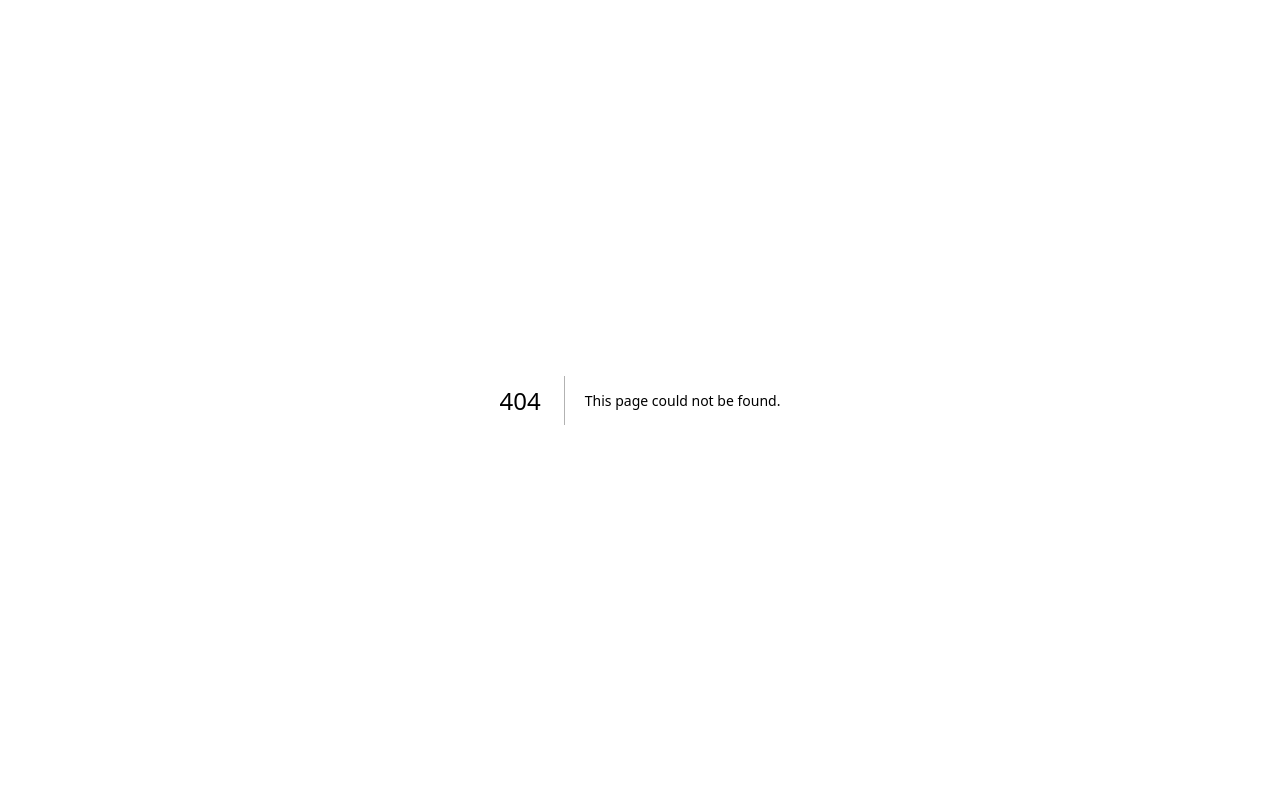
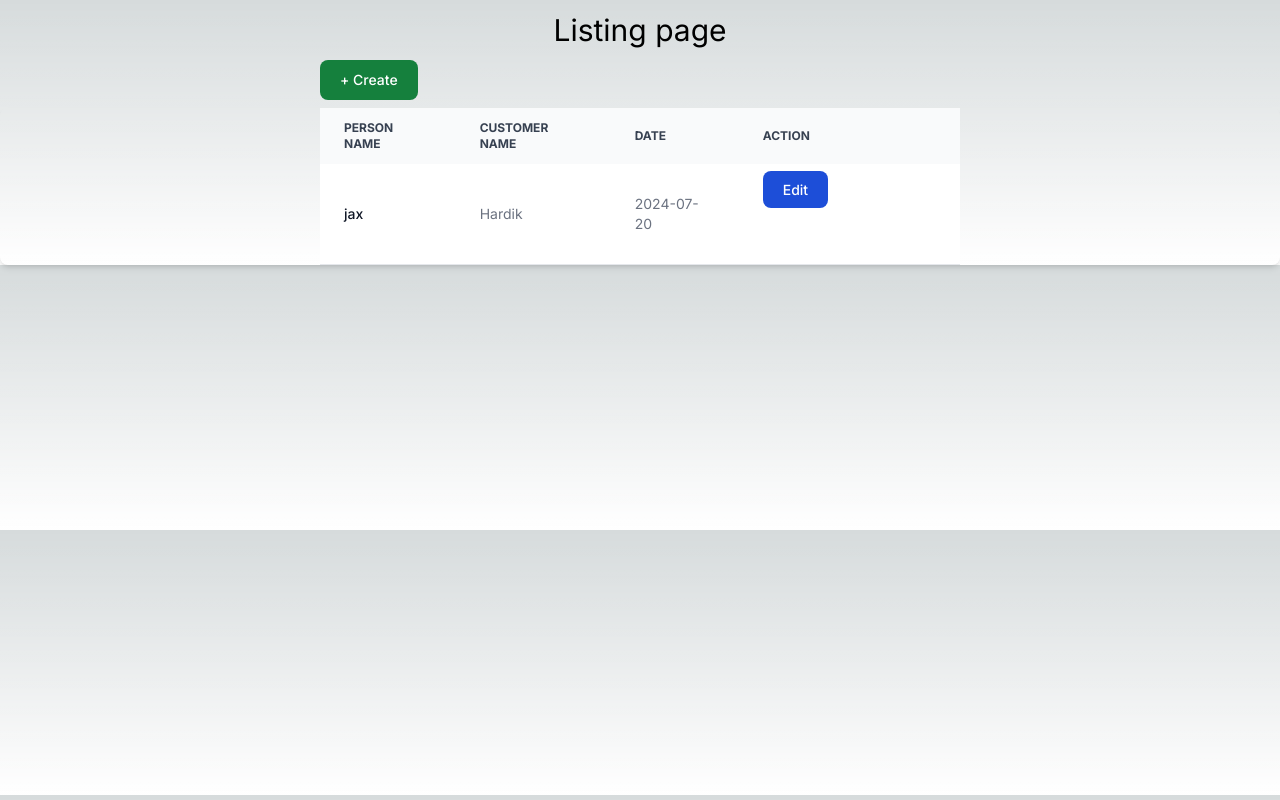
Before and after one commit to Hardik-erda2024/ShutterForm, a Next.js app: page /List in a window 1280 px wide. Before the commit this address had no page. Built offline with nearby package versions, Linux system fonts and the light colour scheme.

Commit message:
discount valition added, listing page added, modifiy some comp

```diff
--- /dev/null
+++ b/app/List/page.tsx
@@ -0,0 +1,63 @@
+"use client"
+import Link from "next/link";
+import { useDispatch, useSelector } from "react-redux";
+import BtnComp from "../component/BtnComp";
+import { useRouter } from "next/navigation";
+import { deleteItem } from "../RTK/Features/shutterSell/shutterSellSlice";
+
+export default ()=>{
+    const shutterList = useSelector((state:any)=>state.shutterSellList)
+    const navigate = useRouter()
+    const dispatch = useDispatch()
+    return (
+        <>
+    <h1 className="text-center my-3 text-3xl">Listing page</h1>
+        <div className="w-1/2 mx-auto">
+    <BtnComp solid={true} color="green" text="+ Create" onclick={()=>navigate.push("/")}/>
+        </div>
+
+
+<div className="relative overflow-x-auto shadow-md sm:rounded-lg">
+    <table className="w-1/2 mx-auto text-sm text-left rtl:text-right text-gray-500 dark:text-gray-400">
+        <thead className="text-xs text-gray-700 uppercase bg-gray-50 dark:bg-gray-700 dark:text-gray-400">
+            <tr>
+                <th scope="col" className="px-6 py-3">
+                    Person Name
+                </th>
+                <th scope="col" className="px-6 py-3">
+                    Customer Name
+                </th>
+                <th scope="col" className="px-6 py-3">
+                    Date
+                </th>
+                <th scope="col" className="px-6 py-3">
+                    Action
+                </th>
+            </tr>
+        </thead>
+        <tbody>
+        {shutterList.map((item:any,index:number)=>
+            <tr key={index} className="odd:bg-white odd:dark:bg-gray-900 even:bg-gray-50 even:dark:bg-gray-800 border-b dark:border-gray-700">
+                <th scope="row" className="px-6 py-4 font-medium text-gray-900 whitespace-nowrap dark:text-white">
+                {item.personName}
+
+                </th>
+                <td className="px-6 py-4">
+                    {item.customerName}
+                </td>
+                <td className="px-6 py-4">
+                    {item.dueDate}
+                </td>
+                <td className="px-6 py-4">
+                    <Link href={`/?id=${index}`} className="text-white bg-blue-700 hover:bg-blue-800 focus:ring-4 focus:ring-blue-300 font-medium rounded-lg text-sm px-5 py-2.5 me-2 mb-2 dark:bg-blue-600 dark:hover:bg-blue-700 focus:outline-none dark:focus:ring-blue-800">Edit</Link>
+                    <BtnComp solid={true} color="red" text="Remove" onclick={()=>dispatch(deleteItem(index))} />
+                </td>
+            </tr>
+            )}
+        </tbody>
+    </table>
+</div>
+
+        </>
+    );
+}
--- a/app/RTK/Features/shutterSell/shutterSellSlice.ts
+++ b/app/RTK/Features/shutterSell/shutterSellSlice.ts
@@ -24,8 +24,14 @@ const shutterSellSlice = createSlice({
     addItem: (state, action) => {
       state.push(action.payload);
     },
+    updateItem:(state,action)=>{
+      state[action.payload.id] = action.payload.data;
+    },
+    deleteItem:(state,action)=>{
+      state.splice(action.payload,1);
+    }
   },
 });
 
-export const { addItem } = shutterSellSlice.actions;
+export const { addItem,updateItem,deleteItem } = shutterSellSlice.actions;
 export default shutterSellSlice.reducer;
--- a/app/RTK/store.tsx
+++ b/app/RTK/store.tsx
@@ -15,3 +15,4 @@ const rootReducer = combineReducers({
 export const store = configureStore({
   reducer: rootReducer,
 });
+export type RootState = ReturnType<typeof store.getState>
--- a/app/component/BtnComp.tsx
+++ b/app/component/BtnComp.tsx
@@ -1,8 +1,8 @@
 import { btnCompInf } from "../interfaces/compInterface"
 
 export default function BtnComp(prop:btnCompInf){
-    const {text,color,onclick} = prop
+    const {text,color,onclick,solid} = prop
     return(
-        <button onClick={(e)=>{e.preventDefault();onclick()}} className={"text-"+color+"-700 hover:text-white border border-"+color+"-700 hover:bg-"+color+"-800 focus:ring-4 focus:outline-none focus:ring-"+color+"-300 font-medium rounded-lg text-sm px-5 py-2.5 text-center me-2 mb-2 dark:border-"+color+"-500 dark:text-"+color+"-500 dark:hover:text-white dark:hover:bg-"+color+"-600 dark:focus:ring-"+color+"-900 self-end"} >{text}</button>
+        <button onClick={(e)=>{e.preventDefault();onclick()}} className={solid ? `focus:outline-none text-white bg-${color}-700 hover:bg-${color}-800 focus:ring-4 focus:ring-${color}-300 font-medium rounded-lg text-sm px-5 py-2.5 me-2 mb-2 dark:bg-${color}-600 dark:hover:bg-${color}-700 dark:focus:ring-${color}-900`: `text-${color}-700 hover:text-white border border-${color}-700 hover:bg-${color}-800 focus:ring-4 focus:outline-none focus:ring-${color}-300 font-medium rounded-lg text-sm px-5 py-2.5 text-center me-2 mb-2 dark:border-${color}-500 dark:text-${color}-500 dark:hover:text-white dark:hover:bg-${color}-600 dark:focus:ring-${color}-900 self-end`} >{text}</button>
     )
 }
--- a/app/component/InputComp.tsx
+++ b/app/component/InputComp.tsx
@@ -18,7 +18,6 @@ export default function InputComp(prop:inputCompInf){
               {...register(registerName,{onChange:onchange})}
               disabled={isDisable}
               />
-
               <span className="text-red-600">{_.get(error,`${registerName}`)?.message}</span>
           </div>
     </>)
--- a/app/component/MainForm.tsx
+++ b/app/component/MainForm.tsx
@@ -6,19 +6,23 @@ import InputComp from "./InputComp";
 import CardComp from "./CardComp";
 import SelectComp from "./SelectComp";
 import BtnComp from "./BtnComp";
-import { useState } from "react";
+import { useEffect, useState } from "react";
 import RadioComp from "./RadioComp";
 import ModalComp from "./ModalComp";
 import { yupResolver } from "@hookform/resolvers/yup";
 import { modalSchema } from "../yupValidations/modalValidation";
 import { addCustomerDetails } from "../RTK/Features/customer/customerSlice";
-import { customerDetailsInf, shutterDetailsInf } from "../interfaces/compInterface";
-import { addItem } from "../RTK/Features/shutterSell/shutterSellSlice";
+import { shutterDetailsInf } from "../interfaces/compInterface";
+import { addItem, updateItem } from "../RTK/Features/shutterSell/shutterSellSlice";
 import { mainFormSchema } from "../yupValidations/mainFormValidation";
+import { useRouter, useSearchParams } from "next/navigation";
 
 export default function MainForm() {
   const dispatch = useDispatch();
-  const { register, handleSubmit, control, watch, setValue,formState:{errors} } = useForm({
+  const searchparam = useSearchParams()
+  const id = searchparam.get('id')
+  const shutterSellListArr = useSelector((state:any)=>state.shutterSellList)
+  const { register, handleSubmit, control, watch,reset, setValue,formState:{errors} } = useForm({
     resolver:yupResolver(mainFormSchema),
     defaultValues: {
       dList: [{ shutterName: "", width: "", height: "", area: "" }],
@@ -27,6 +31,9 @@ export default function MainForm() {
       customerName: "",
     },
   });
+  useEffect(()=>{
+    id && reset(shutterSellListArr[id])
+  },[])
   const {
     register: modalRegister,
     handleSubmit: modalHandalSubmit,
@@ -37,9 +44,11 @@ export default function MainForm() {
     control,
     name: "dList",
   });
+  const navigate = useRouter()
   const [showModal, setShowModal] = useState(false);
   function onSubmit(data: any) {
-    dispatch(addItem(data));
+    id ? dispatch(updateItem({id:id,data:data})): dispatch(addItem(data));
+    navigate.push('/List');
     console.log(data);
   }
   const dListWatch:shutterDetailsInf[]|undefined = watch("dList") ;
@@ -236,6 +245,7 @@ export default function MainForm() {
           btnText="+ customer"
           title="Add Customer"
           onclick={modalHandalSubmit((data) => {
+
             dispatch(addCustomerDetails(data));
             modalReset();
             setShowModal(false);
--- a/app/interfaces/compInterface.ts
+++ b/app/interfaces/compInterface.ts
@@ -42,6 +42,7 @@ export interface btnCompInf {
   text: string;
   color: string;
   onclick: any;
+  solid?: boolean;
 }
 
 export interface radioCompInf {
--- a/app/yupValidations/mainFormValidation.ts
+++ b/app/yupValidations/mainFormValidation.ts
@@ -8,7 +8,7 @@ export const mainFormSchema = yup.object({
       area:yup.string()
     })
   ),
-  discount:yup.string().matches(/^[0-9]+$/, "Only number allowed").required("discount required"),
+  discount:yup.string().matches(/^[0-9]+$/, "Only number allowed").required("discount required").test("discount error","Must be between 0 or 100",(value,contaxt)=>{return contaxt.parent.discountType ==="Ammount"?true:Number(value)<=100}),
   discountType:yup.string().required("select any one"),
   customerName:yup.string().required("select any one"),
   personName:yup.string().required("person Name required"),
```
Also changed, not shown: app/page.tsx (+4 -4 lines).
